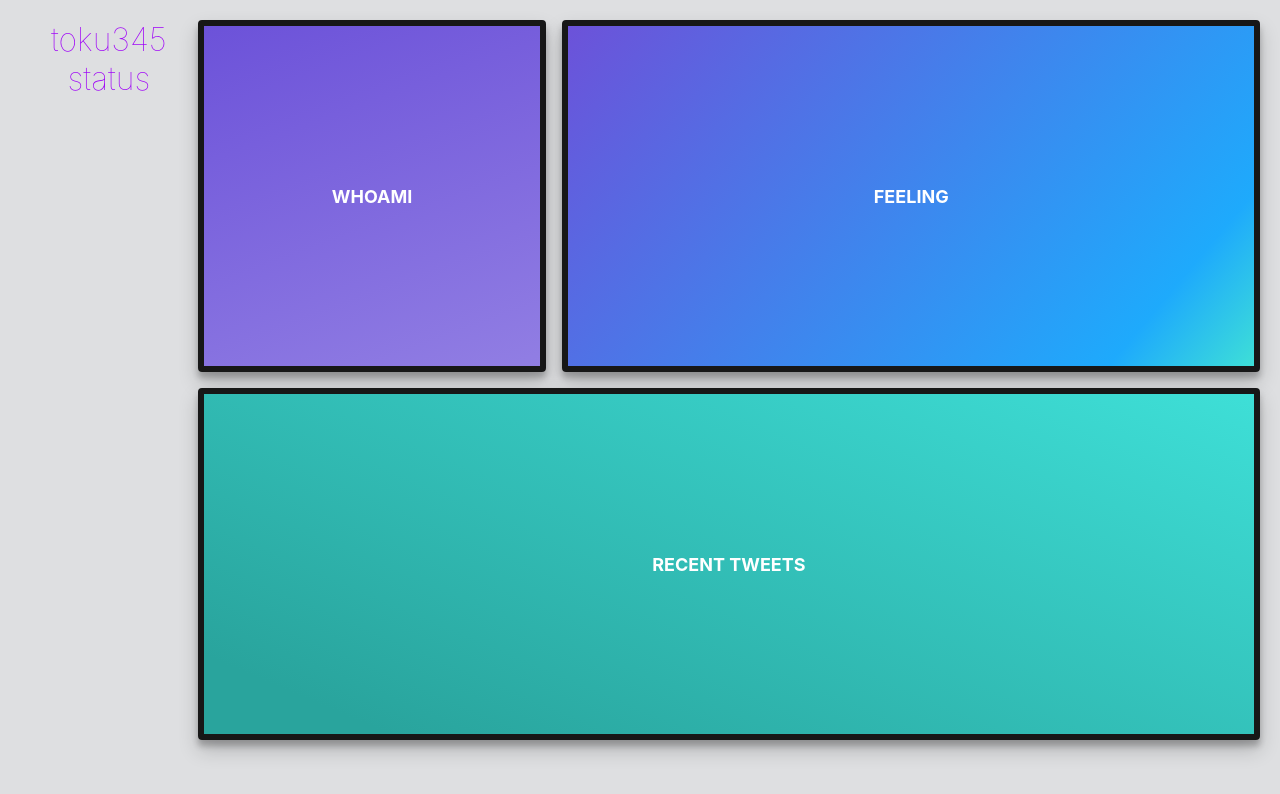
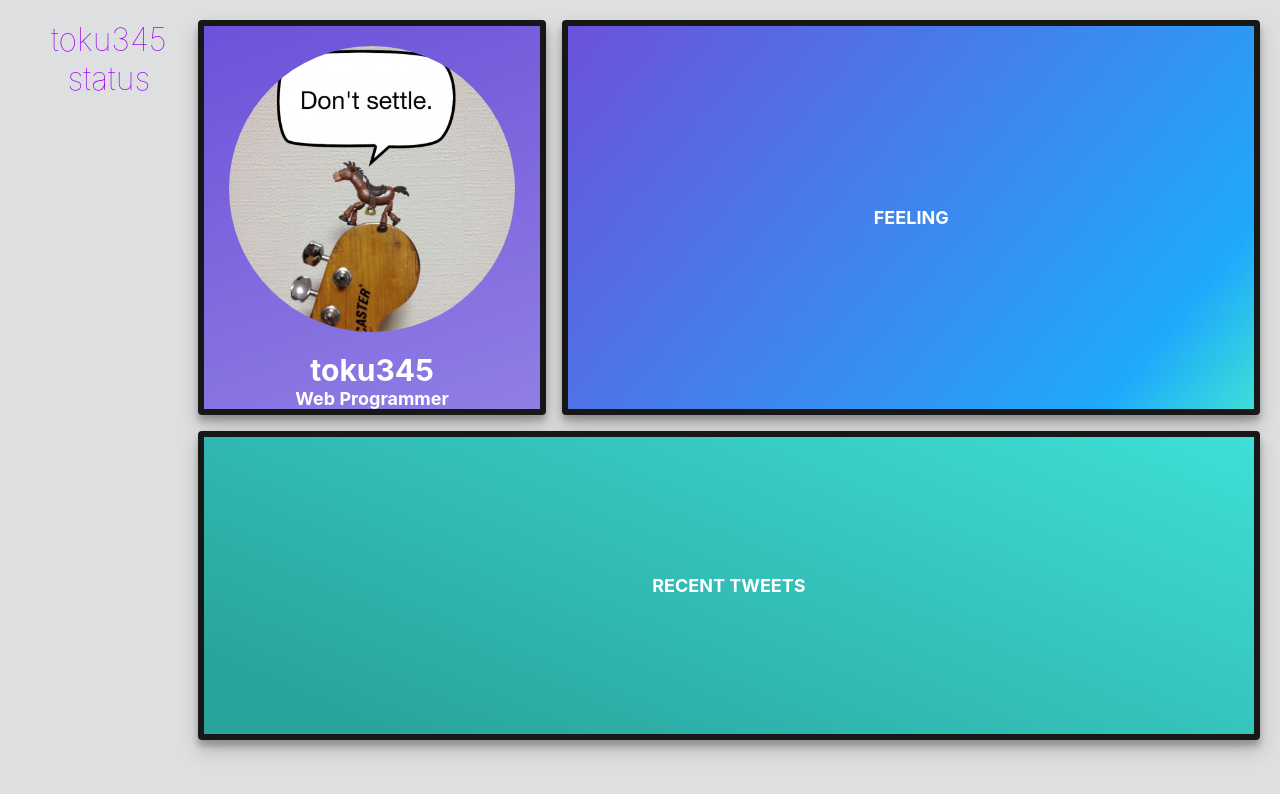
Before and after one commit to toku345/status, a Svelte app in the folder client/: page / in a window 1280 px wide. Shown: the top 794 px of the page. Built offline with nearby package versions, Linux system fonts and the light colour scheme.

Commit message:
Update Whoami component

```diff
--- a/client/src/Whoami.svelte
+++ b/client/src/Whoami.svelte
@@ -6,11 +6,34 @@
     background-image: linear-gradient(160deg, #6c52d9 0%, #9b8ae6 127%);
     color: #fff;
     display: flex;
-    justify-content: center;
+    flex-direction: column;
     align-items: center;
     font-size: 18px;
     font-weight: bold;
   }
+
+  img {
+    width: 85%;
+    margin: 20px 0 0;
+    border-radius: 50%;
+  }
+
+  .name {
+    font-size: 30px;
+    margin: 20px 0 0;
+    text-align: center;
+  }
+
+  .profession {
+    font-size: 18px;
+    text-align: center;
+  }
 </style>
 
-<div class="whoami">WHOAMI</div>
+<div class="whoami">
+  <img src="/avatar.jpg" alt="toku345" />
+  <div>
+    <div class="name">toku345</div>
+    <div class="profession">Web Programmer</div>
+  </div>
+</div>
```
Also changed, not shown: client/public/avatar.jpg (added).
